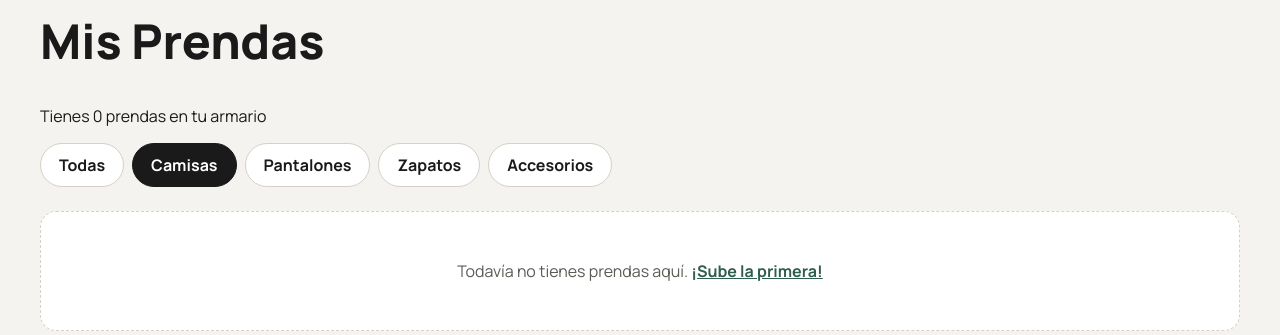
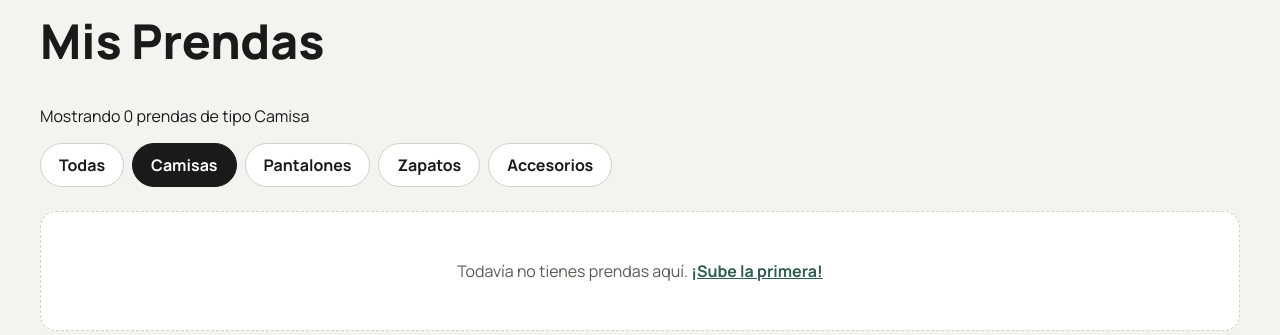
Before and after one commit to araneaemerson-oss/armario-digital, a Flask app: page /prendas?tipo=Camisa in a window 1280 px wide. Shown: the part 139-474 px from the top of the page. Run offline with Flask 3, Linux system fonts and the light colour scheme; data that the repository does not hold is empty.

Commit message:
Muestra cuantas prendas hay segun el filtro

```diff
--- a/templates/prendas.html
+++ b/templates/prendas.html
@@ -3,7 +3,11 @@
 {% block contenido%}
 
     <h1>Mis Prendas</h1>
+    {% if tipo_actual %}
+        <p>Mostrando {{prendas|length}} prendas de tipo {{tipo_actual}} </p>
+    {% else %}
     <p>Tienes {{prendas|length}} prendas en tu armario</p>
+    {% endif %}
 
     <div class="filtros">
         <a href="/prendas" class="{% if not tipo_actual %}activo{%endif%}">Todas</a>
```
